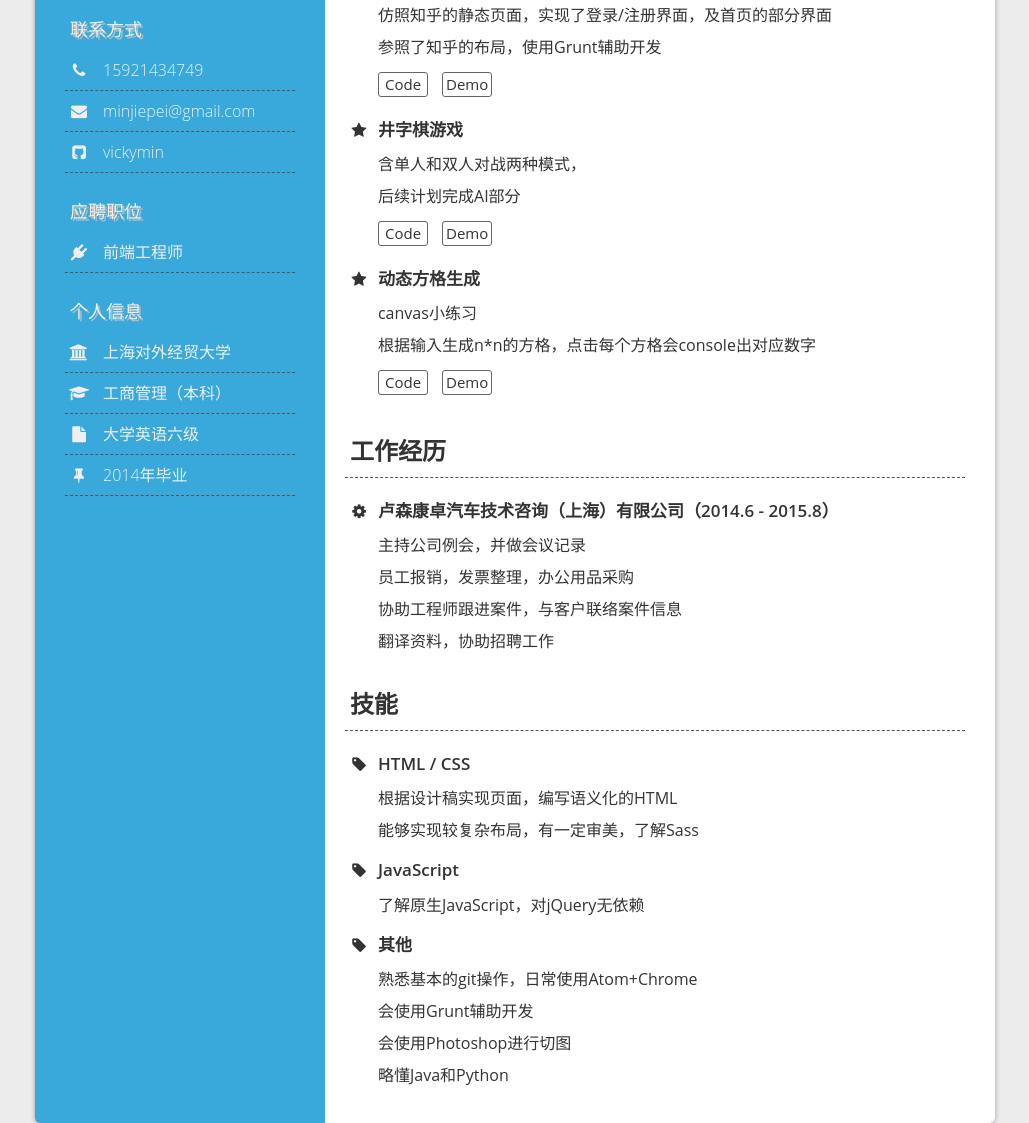
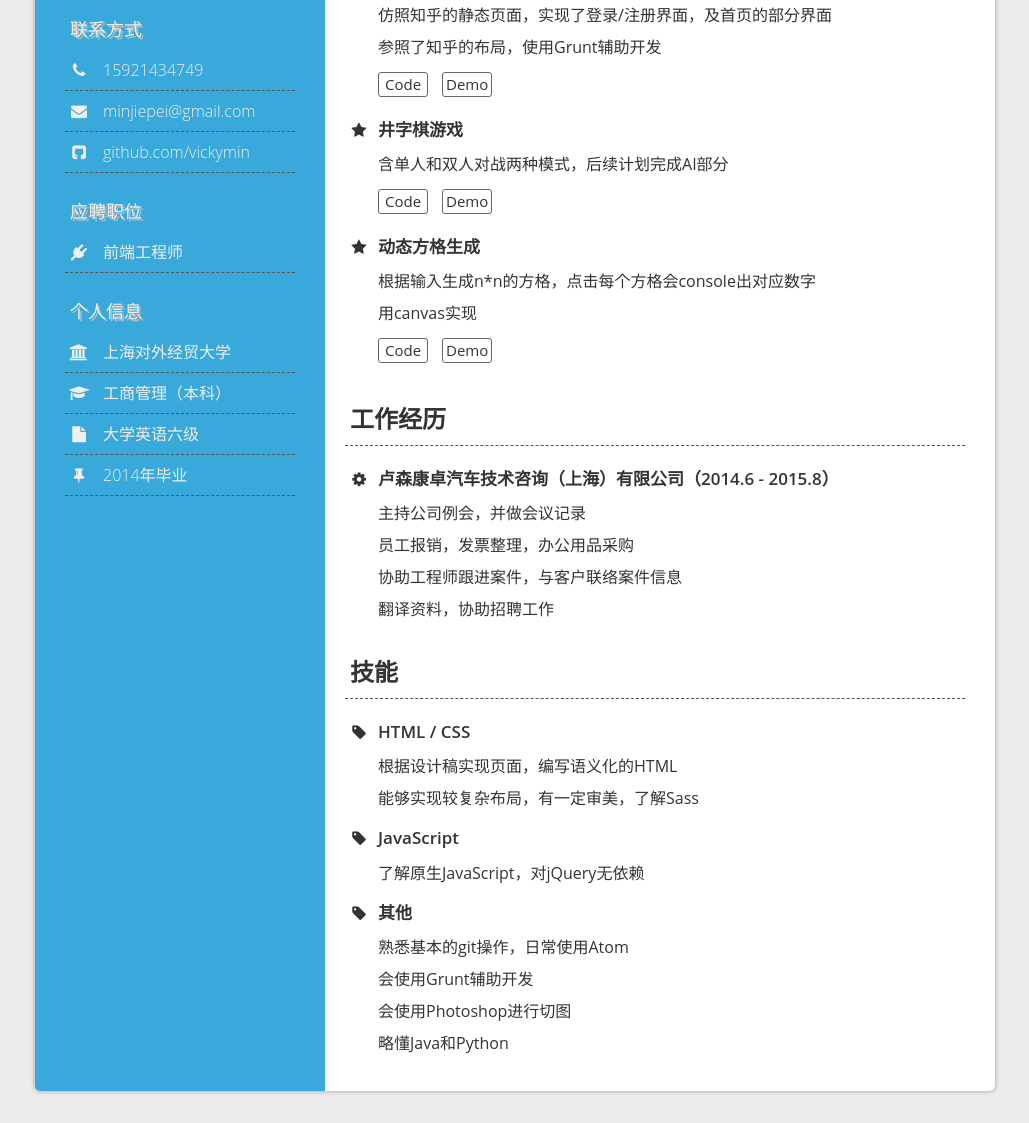
Before and after one commit to seed-fe/resume, a plain HTML site: page index.html in a window 1280 px wide. Shown: the part 309-1432 px from the top of the page, without its empty margins (133-1162 px from the left). Drawn offline with Linux system fonts and the light colour scheme.

Commit message:
update index

```diff
--- a/index.html
+++ b/index.html
@@ -22,7 +22,7 @@
             <dt>联系方式</dt>
             <dd><i class="fa fa-phone"></i><span>15921434749</span></dd>
             <dd><i class="fa fa-envelope"></i><a href="mailto:minjiepei@gmail.com">minjiepei@gmail.com</a></dd>
-            <dd><i class="fa fa-github-square"></i><a href="https://github.com/vickymin" target="_blank">vickymin</a></dd>
+            <dd><i class="fa fa-github-square"></i><a href="https://github.com/vickymin" target="_blank">github.com/vickymin</a></dd>
           </dl>
         </li>
         <li>
@@ -50,8 +50,8 @@
             <p>一个简易的信息存储平台，支持多终端使用</p>
             <p>express实现后端，用到了多个小插件以提升用户体验</p>
             <p>
-              <a href="" class="main-item-link" target="_blank">Code</a>
-              <a href="" class="main-item-link" target="_blank">Demo</a>
+              <a href="120.26.199.177" class="main-item-link" target="_blank">Code</a>
+              <a href="https://github.com/vickymin/save-message" class="main-item-link" target="_blank">Demo</a>
             <p>
           </dd>
           <i class="fa fa-star"></i><dt>知乎仿写</dt>
@@ -59,14 +59,13 @@
             <p>仿照知乎的静态页面，实现了登录/注册界面，及首页的部分界面</p>
             <p>参照了知乎的布局，使用Grunt辅助开发</p>
             <p>
-              <a href="https://github.com/vickymin/zhihu" class="main-item-link" target="_blank">Code</a>
-              <a href="http://minjiepei.com/zhihu" class="main-item-link" target="_blank">Demo</a>
+              <a href="https://github.com/vickymin/save-message" class="main-item-link" target="_blank">Code</a>
+              <a href="http://save.minjiepei.com" class="main-item-link" target="_blank">Demo</a>
             <p>
           </dd>
           <i class="fa fa-star"></i><dt>井字棋游戏</dt>
           <dd>
-            <p>含单人和双人对战两种模式，</p>
-            <p>后续计划完成AI部分</p>
+            <p>含单人和双人对战两种模式，后续计划完成AI部分</p>
             <p>
               <a href="https://github.com/vickymin/tictactoe" class="main-item-link" target="_blank">Code</a>
               <a href="http://minjiepei.com/tictactoe" class="main-item-link" target="_blank">Demo</a>
@@ -74,8 +73,8 @@
           </dd>
           <i class="fa fa-star"></i><dt>动态方格生成</dt>
           <dd>
-            <p>canvas小练习</p>
             <p>根据输入生成n*n的方格，点击每个方格会console出对应数字</p>
+            <p>用canvas实现</p>
             <p>
               <a href="https://github.com/vickymin/js-projects/tree/vickymin/101-clickable-grid" class="main-item-link" target="_blank">Code</a>
               <a href="http://minjiepei.com/js-projects/101-clickable-grid/" class="main-item-link" target="_blank">Demo</a>
@@ -105,7 +104,7 @@
         </dd>
         <i class="fa fa-tag"></i><dt>其他</dt>
         <dd>
-          <p>熟悉基本的git操作，日常使用Atom+Chrome</p>
+          <p>熟悉基本的git操作，日常使用Atom</p>
           <p>会使用Grunt辅助开发</p>
           <p>会使用Photoshop进行切图</p>
           <p>略懂Java和Python</p>
```
